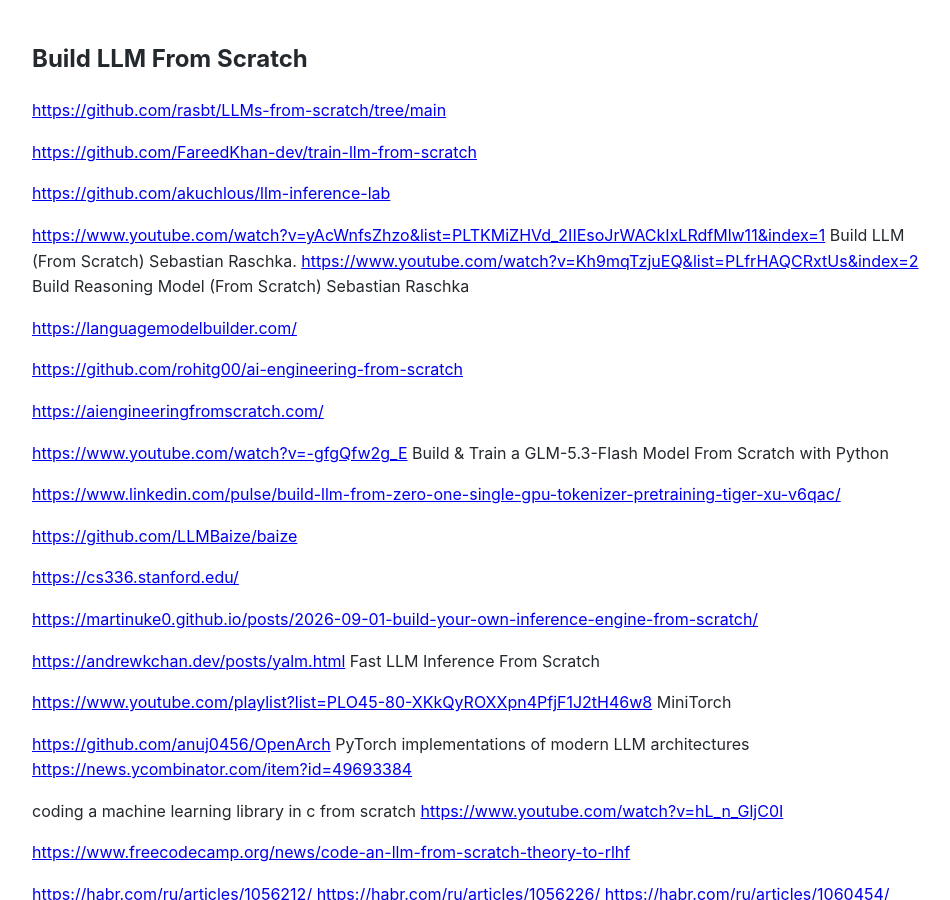
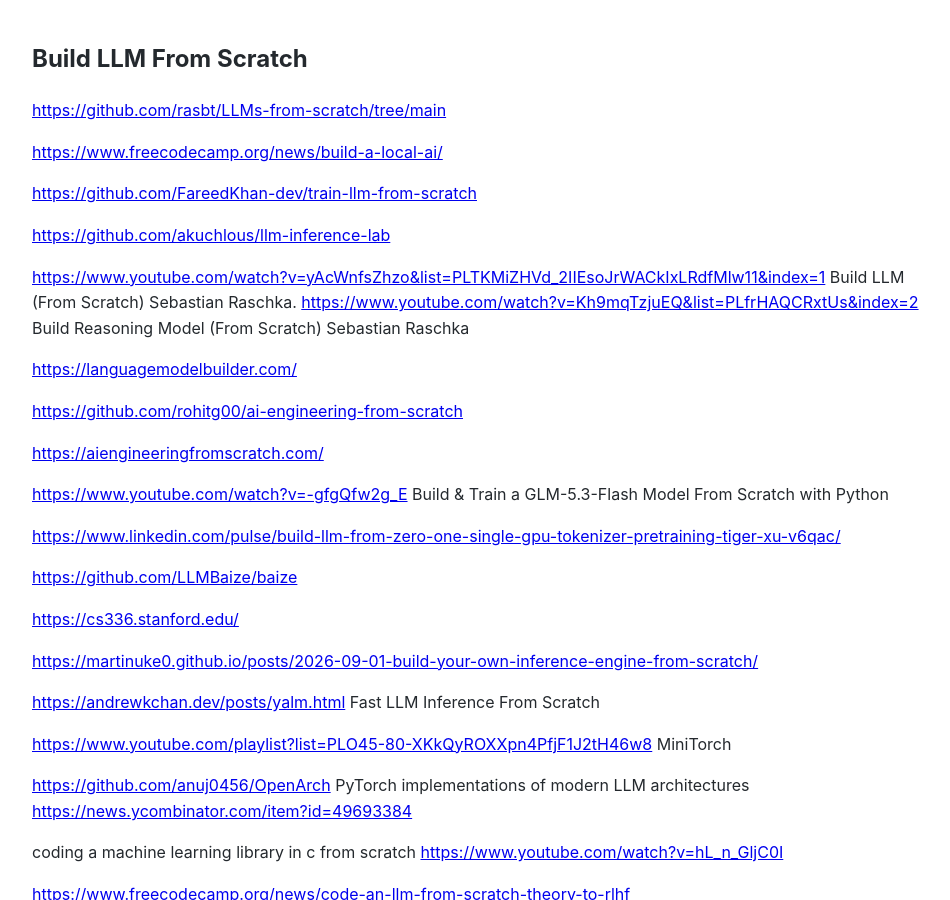
Before and after one commit to Michael-Lubinsky/michael-lubinsky.github.com, a Jekyll site: the page built from ml/from_scratch.md, in a window 1280 px wide and 900 px high. Shown: the whole window, without its empty margins (158-1108 px from the left). Built offline with Jekyll 4.4.1, drawn with Linux system fonts in a browser that asks for light colours; our own code applies the rules of GitHub Pages for plain Markdown files.

Commit message:
Update from_scratch.md

```diff
--- a/ml/from_scratch.md
+++ b/ml/from_scratch.md
@@ -1,6 +1,8 @@
 ## Build LLM From Scratch
 
 <https://github.com/rasbt/LLMs-from-scratch/tree/main>
+
+<https://www.freecodecamp.org/news/build-a-local-ai/>
 
 <https://github.com/FareedKhan-dev/train-llm-from-scratch>
 
```
